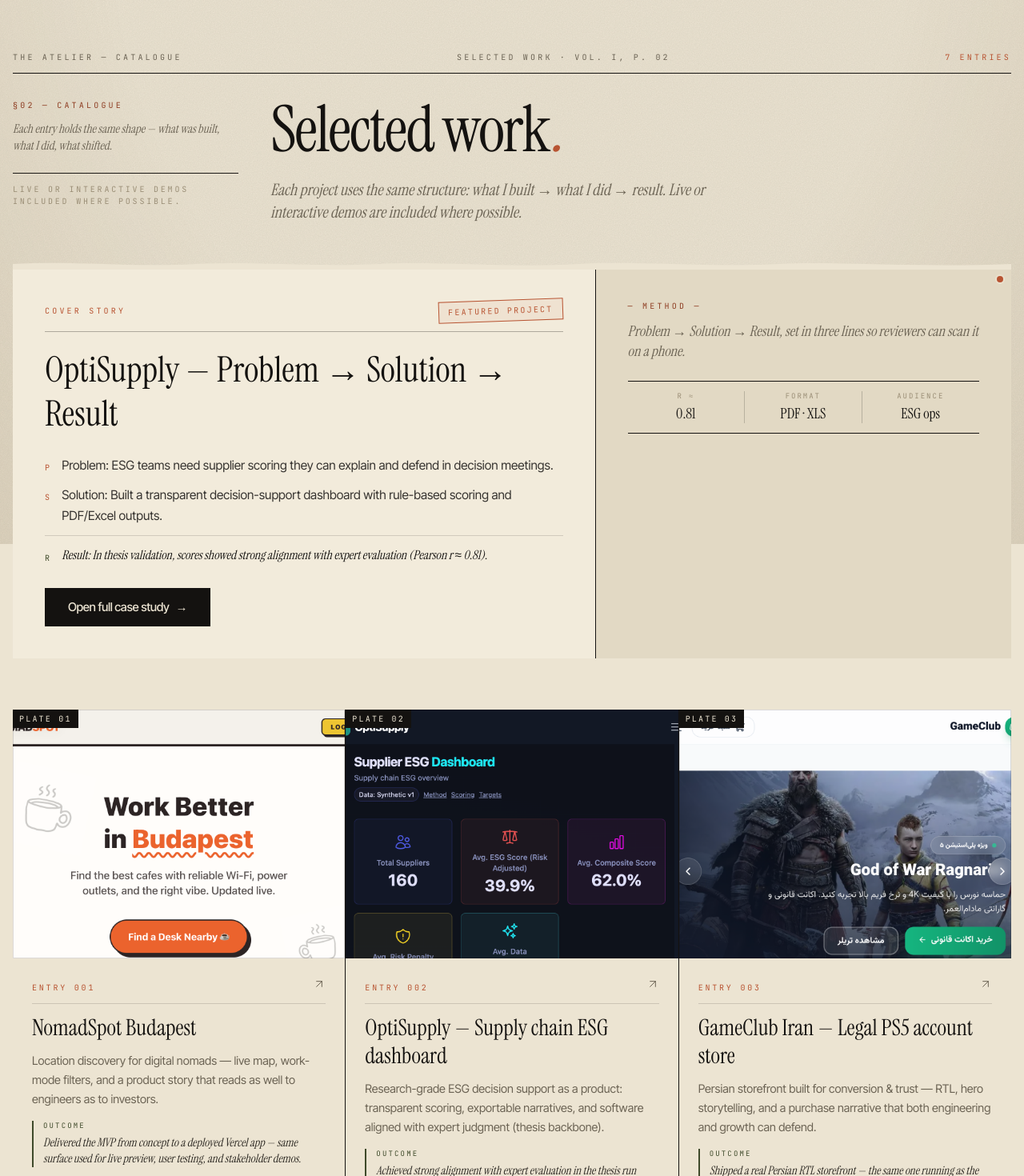
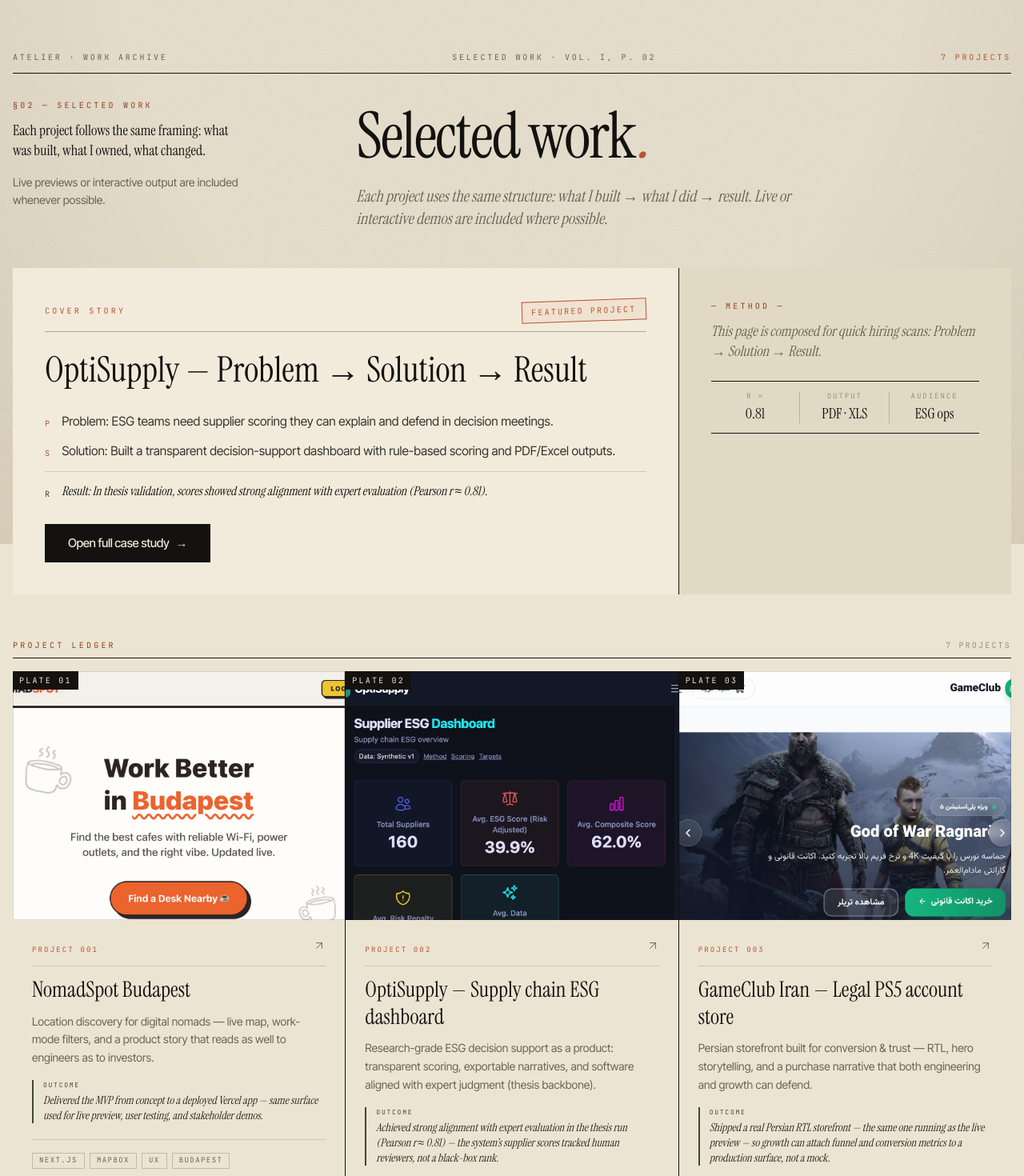
Before and after one commit to ne3mer/NimaAfsharPortfo, a Next.js app: page /en/work in a window 1280 px wide. Shown: the part 120-1590 px from the top of the page at 80% size. Built offline with nearby package versions, Linux system fonts and the light colour scheme; no server answers; the database is empty.

Commit message:
feat: update bilingual labels and improve layout in WorkPage and PortfolioCard components for enhanced clarity and user experience; adjust text sizes and spacing for better readability.

```diff
--- a/src/app/(public)/[locale]/work/page.tsx
+++ b/src/app/(public)/[locale]/work/page.tsx
@@ -56,39 +56,37 @@
 
   const labels = isFa
     ? {
-        masthead: "کارنامه استودیو",
+        masthead: "آتلیه · آرشیو کار",
         issue: "نمونه‌کارها · جلد ۱ · صفحه ۰۲",
-        entries: "ورودی",
-        kicker: "§02 — کاتالوگ",
-        intro:
-          "هر کارت یک فرمت ثابت دارد: چه ساخته شد، نقش من چه بود، و چه چیزی تغییر کرد.",
-        note: "دموی زنده یا خروجی تعاملی هرجا ممکن باشد اضافه شده است.",
-        coverStory: "کیس اصلی",
+        entries: "پروژه",
+        kicker: "§02 — پروژه‌های منتخب",
+        intro: "هر پروژه با سه سؤال ثابت معرفی می‌شود: چه ساختیم؟ نقش من چه بود؟ نتیجه چه شد؟",
+        note: "هرجا ممکن باشد، دموی زنده یا نسخه تعاملی هم اضافه شده است.",
+        coverStory: "کیس شاخص",
         method: "— روش خواندن —",
-        methodDesc:
-          "Problem → Solution → Result در سه خط کوتاه تا مدیر جذب سریع تصمیم بگیرد.",
-        metricFormat: "فرمت",
-        metricAudience: "کاربرد",
+        methodDesc: "این صفحه برای اسکن سریع مدیر جذب چیده شده: Problem → Solution → Result.",
+        metricFormat: "خروجی",
+        metricAudience: "مخاطب",
+        ledger: "فهرست پروژه‌ها",
       }
     : {
-        masthead: "The Atelier — Catalogue",
+        masthead: "Atelier · Work Archive",
         issue: "Selected Work · Vol. I, p. 02",
-        entries: "entries",
-        kicker: "§02 — Catalogue",
-        intro:
-          "Each entry holds the same shape — what was built, what I did, what shifted.",
-        note: "Live or interactive demos included where possible.",
+        entries: "projects",
+        kicker: "§02 — Selected Work",
+        intro: "Each project follows the same framing: what was built, what I owned, what changed.",
+        note: "Live previews or interactive output are included whenever possible.",
         coverStory: "Cover Story",
         method: "— Method —",
-        methodDesc:
-          "Problem → Solution → Result, set in three lines so reviewers can scan it on a phone.",
-        metricFormat: "format",
+        methodDesc: "This page is composed for quick hiring scans: Problem → Solution → Result.",
+        metricFormat: "output",
         metricAudience: "audience",
+        ledger: "Project ledger",
       };
 
   return (
     <div className="container mx-auto px-4 py-16 md:py-20">
-      <div className="mb-8 flex flex-wrap items-end justify-between gap-3 border-b border-ink pb-3 font-mono text-[10px] uppercase tracking-[0.32em] text-ink-mute">
+      <div className="mb-8 flex flex-wrap items-end justify-between gap-3 border-b border-ink pb-3 font-mono text-[10px] uppercase tracking-[0.28em] text-ink-mute">
         <span>{labels.masthead}</span>
         <span>{labels.issue}</span>
         <span className="text-sienna">
@@ -97,18 +95,17 @@
       </div>
 
       <div className="grid grid-cols-12 gap-6 lg:gap-10">
-        <div className="col-span-12 lg:col-span-3">
+        <aside className="col-span-12 lg:col-span-4">
           <p className="kicker">{labels.kicker}</p>
-          <p className="mt-3 font-display italic text-[15px] leading-snug text-ink-mute">
+          <p className="mt-3 max-w-[34ch] font-display text-[18px] leading-snug text-ink">
             {labels.intro}
           </p>
-          <div className="rule mt-6" />
-          <p className="mt-3 font-mono text-[10px] uppercase tracking-[0.28em] text-ink-faint">
+          <p className="mt-4 max-w-[40ch] text-[14px] leading-relaxed text-ink-mute">
             {labels.note}
           </p>
-        </div>
+        </aside>
 
-        <div className="col-span-12 lg:col-span-9">
+        <div className="col-span-12 lg:col-span-8 lg:pt-2">
           <h1 className="font-display text-[clamp(2.4rem,6.5vw,5rem)] leading-[0.95] tracking-tight text-ink">
             {t("title")}<span className="italic text-sienna">.</span>
           </h1>
@@ -119,8 +116,8 @@
       </div>
 
       {/* Featured project */}
-      <div className="torn-top mt-14 grid gap-px bg-ink lg:grid-cols-12">
-        <div className="bg-card p-7 lg:col-span-7 md:p-10">
+      <div className="mt-12 grid gap-px bg-ink lg:grid-cols-12">
+        <section className="bg-card p-7 lg:col-span-8 md:p-10">
           <div className="flex items-center justify-between border-b border-ink/30 pb-3">
             <span className="font-mono text-[10px] uppercase tracking-[0.32em] text-sienna">
               {labels.coverStory}
@@ -159,8 +156,8 @@
             {t("featuredCta")}
             <span className="ms-2 rtl:rotate-180">→</span>
           </Link>
-        </div>
-        <aside className="corner-pin bg-paper-soft p-7 lg:col-span-5 md:p-10">
+        </section>
+        <aside className="bg-paper-soft p-7 lg:col-span-4 md:p-10">
           <p className="kicker">{labels.method}</p>
           <p className="mt-3 font-display text-[18px] italic leading-snug text-ink-mute">
             {labels.methodDesc}
@@ -189,11 +186,19 @@
           {t("empty")}
         </div>
       ) : (
-        <div className="mt-16 grid grid-cols-1 gap-px bg-ink md:grid-cols-2 lg:grid-cols-3">
+        <section className="mt-14">
+          <div className="mb-4 flex items-center justify-between border-b border-ink pb-2">
+            <p className="kicker">{labels.ledger}</p>
+            <span className="font-mono text-[10px] uppercase tracking-[0.22em] text-ink-faint">
+              {cards.length} {labels.entries}
+            </span>
+          </div>
+          <div className="grid grid-cols-1 gap-px bg-ink md:grid-cols-2 xl:grid-cols-3">
           {cards.map((project, i) => (
             <PortfolioCard key={project.id} project={project} index={i} />
           ))}
         </div>
+        </section>
       )}
     </div>
   );
--- a/src/components/work/PortfolioCard.tsx
+++ b/src/components/work/PortfolioCard.tsx
@@ -29,15 +29,15 @@
   const locale = useLocale();
   const isFa = locale === "fa";
   const plateLabel = isFa ? "پلیت" : "Plate";
-  const entryLabel = isFa ? "ورودی" : "Entry";
+  const entryLabel = isFa ? "پروژه" : "Project";
   const outcomeLabel = isFa ? "خروجی" : "Outcome";
 
   return (
     <Link
       href={`/work/${project.slug}`}
-      className="group relative flex flex-col bg-paper transition-colors hover:bg-card/70"
+      className="group relative flex flex-col bg-paper transition-colors hover:bg-card"
     >
-      <div className="relative aspect-[4/3] w-full overflow-hidden bg-paper-deep">
+      <div className="relative aspect-4/3 w-full overflow-hidden bg-paper-deep">
         {project.image ? (
           <NextImage
             src={project.image}
@@ -59,9 +59,9 @@
         </div>
       </div>
 
-      <div className="flex flex-1 flex-col p-6">
+      <div className="flex flex-1 flex-col p-5 md:p-6">
         <div className="flex items-baseline justify-between border-b border-ink/15 pb-3">
-          <span className="font-mono text-[10px] uppercase tracking-[0.28em] text-sienna">
+          <span className="font-mono text-[9px] uppercase tracking-[0.24em] text-sienna">
             {entryLabel} {String(index + 1).padStart(3, "0")}
           </span>
           <ArrowUpRight
@@ -70,20 +70,20 @@
           />
         </div>
 
-        <h3 className="mt-3 font-display text-[24px] leading-tight text-ink transition-colors group-hover:text-sienna md:text-[28px]">
+        <h3 className="mt-3 font-display text-[23px] leading-tight text-ink transition-colors group-hover:text-sienna md:text-[27px]">
           {project.title}
         </h3>
 
-        <p className="mt-3 line-clamp-3 text-[14.5px] leading-relaxed text-ink-mute">
+        <p className="mt-3 line-clamp-3 text-[14px] leading-relaxed text-ink-mute">
           {project.description}
         </p>
 
         {project.outcome ? (
           <div className="mt-4 border-l-2 border-olive ps-3 rtl:border-l-0 rtl:border-r-2">
-            <p className="font-mono text-[9px] uppercase tracking-[0.24em] text-olive">
+            <p className="font-mono text-[8px] uppercase tracking-[0.22em] text-olive">
               {outcomeLabel}
             </p>
-            <p className="mt-1 font-display italic text-[14.5px] leading-snug text-ink-soft">
+            <p className="mt-1 line-clamp-3 font-display italic text-[14px] leading-snug text-ink-soft">
               {project.outcome}
             </p>
           </div>
@@ -93,7 +93,7 @@
           {project.tags.slice(0, 4).map((tag) => (
             <span
               key={tag}
-              className="border border-ink/25 px-2 py-0.5 font-mono text-[10px] uppercase tracking-[0.18em] text-ink-mute"
+              className="border border-ink/20 px-2 py-0.5 font-mono text-[9px] uppercase tracking-[0.16em] text-ink-mute"
             >
               {tag}
             </span>
```
